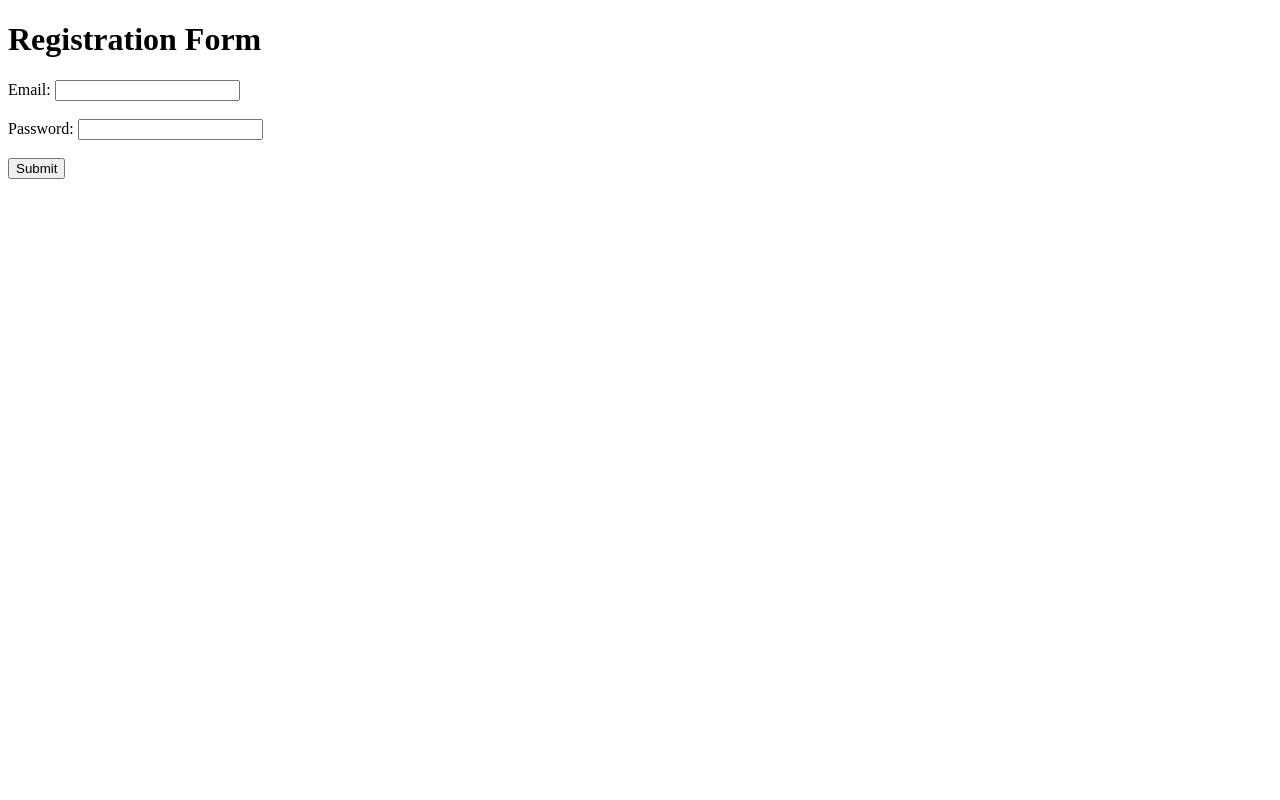
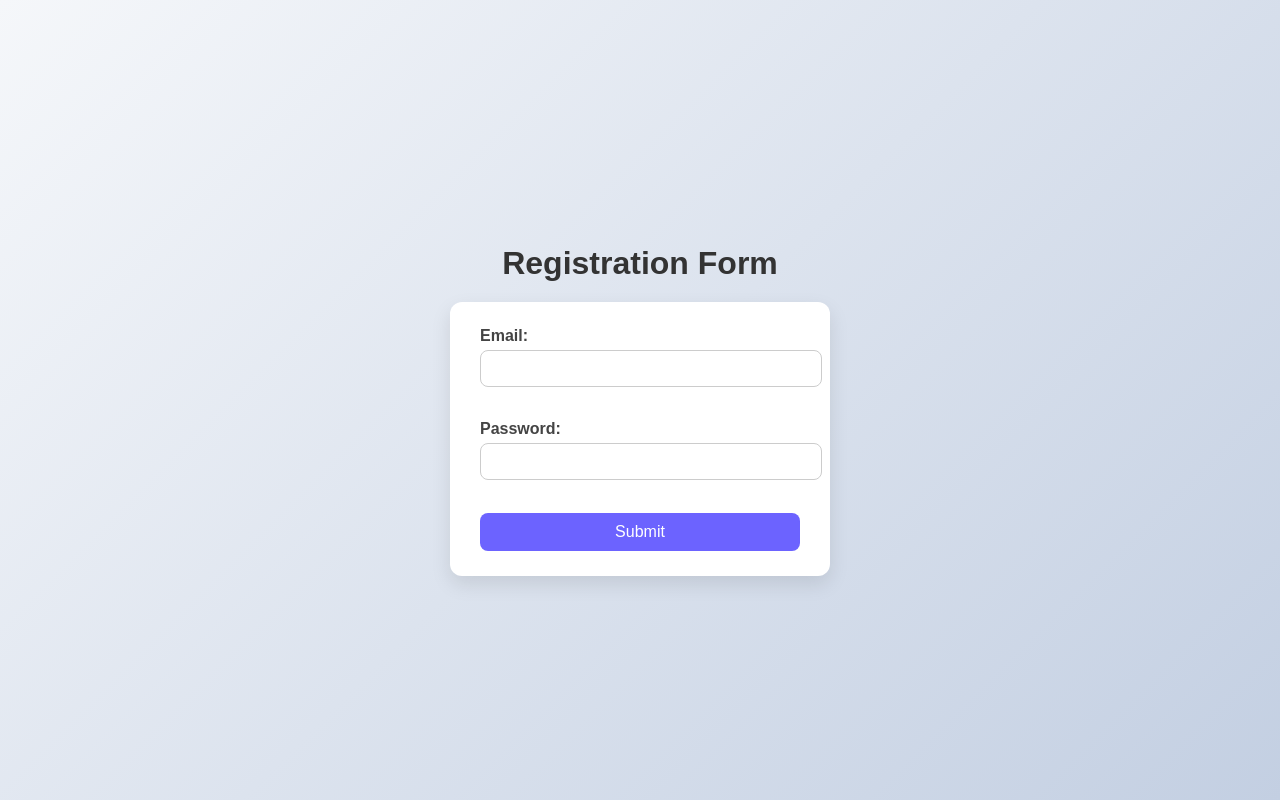
Before and after one commit to HrishikeshWadile/SoftwarePractice, a Flask app: page / in a window 1280 px wide. Run offline with Flask 3, Linux system fonts and the light colour scheme.

Commit message:
Updated CSS

```diff
--- /dev/null
+++ b/event-app/static/styles.css
@@ -0,0 +1,83 @@
+body {
+    font-family: Arial, sans-serif;
+    background: linear-gradient(135deg, #f5f7fa, #c3cfe2);
+    margin: 0;
+    padding: 0;
+    display: flex;
+    flex-direction: column;
+    align-items: center;
+    justify-content: center;
+    min-height: 100vh;
+}
+
+h1 {
+    color: #333;
+    margin-bottom: 20px;
+}
+
+form {
+    background: #ffffff;
+    padding: 25px 30px;
+    border-radius: 12px;
+    box-shadow: 0 8px 20px rgba(0, 0, 0, 0.1);
+    width: 320px;
+}
+
+label {
+    font-weight: bold;
+    color: #444;
+    display: block;
+    margin-bottom: 5px;
+}
+
+input[type="email"],
+input[type="password"] {
+    width: 100%;
+    padding: 10px;
+    margin-bottom: 15px;
+    border: 1px solid #ccc;
+    border-radius: 8px;
+    outline: none;
+    transition: 0.3s;
+}
+
+input[type="email"]:focus,
+input[type="password"]:focus {
+    border-color: #6c63ff;
+    box-shadow: 0 0 5px rgba(108, 99, 255, 0.3);
+}
+
+input[type="submit"] {
+    width: 100%;
+    padding: 10px;
+    background: #6c63ff;
+    color: white;
+    border: none;
+    border-radius: 8px;
+    cursor: pointer;
+    font-size: 16px;
+    transition: 0.3s;
+}
+
+input[type="submit"]:hover {
+    background: #574fd6;
+}
+
+.success-message {
+    color: #2e7d32;
+    background: #e8f5e9;
+    padding: 10px;
+    border-radius: 8px;
+    margin-bottom: 15px;
+    width: 320px;
+    text-align: center;
+    box-shadow: 0 2px 8px rgba(0, 0, 0, 0.05);
+}
+
+@media (max-width: 400px) {
+
+    form,
+    .success-message {
+        width: 90%;
+    }
+}
--- a/event-app/templates/register.html
+++ b/event-app/templates/register.html
@@ -6,14 +6,9 @@
     <meta name="viewport" content="width=device-width, initial-scale=1.0">
     <title>Registration Form</title>
 
+    <link rel="stylesheet" href="{{ url_for('static', filename='styles.css') }}">
     <script src="{{ url_for('static', filename='index.js') }}"></script>
 </head>
-<style>
-    .success-message {
-        color: green;
-        font-weight: bold;
-    }
-</style>
 
 <body>
 
```
